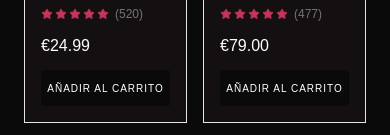
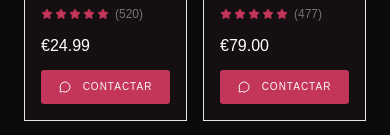
Before and after one commit to YanChang01/CatalogoVirtual, a React app in the folder frontend/: page /catalogo in a window 390 px wide. Shown: the part 597-732 px from the top of the page. Built offline with nearby package versions, Linux system fonts and the light colour scheme; the HTML template or start-up script is replaced by a standard one.

Commit message:
feat: add contact links - Add a phone number constant - Remove add to cart buttons

```diff
--- a/frontend/src/app/routes/product-detail.tsx
+++ b/frontend/src/app/routes/product-detail.tsx
@@ -1,6 +1,8 @@
 import { useState } from "react";
 import { useParams } from "react-router";
+import { MessageCircle } from "lucide-react";
 import { StarRating } from "@/components/ui/star-rating";
+import { WHATSAPP_NUMBER } from "@/config/constants";
 
 import { ALL_PRODUCTS } from "@/data/products";
 import ContentLayout from "@/components/layouts/content-layout";
@@ -112,6 +114,20 @@ export default function ProductDetail() {
               <p className="text-muted-foreground text-sm leading-relaxed">
                 {product.material}
               </p>
+
+              <div className="pt-6">
+                <a
+                  href={`https://wa.me/${WHATSAPP_NUMBER}?text=${encodeURIComponent(
+                    `Hola, me interesa el producto: ${product.name}`
+                  )}`}
+                  target="_blank"
+                  rel="noopener noreferrer"
+                  className="inline-flex items-center justify-center gap-2 whitespace-nowrap rounded-md text-sm font-medium ring-offset-background transition-all focus-visible:outline-none focus-visible:ring-2 focus-visible:ring-ring focus-visible:ring-offset-2 disabled:pointer-events-none disabled:opacity-50 h-9 px-4 py-2 bg-primary text-primary-foreground hover:bg-primary/80"
+                >
+                  <MessageCircle size={16} className="mr-2" />
+                  Contactar por WhatsApp
+                </a>
+              </div>
             </div>
           </div>
 
--- a/frontend/src/components/products/product-card.tsx
+++ b/frontend/src/components/products/product-card.tsx
@@ -1,8 +1,8 @@
-import { Heart } from "lucide-react";
+import { Heart, MessageCircle } from "lucide-react";
 import { Link } from "react-router";
 import { StarRating } from "@/components/ui/star-rating";
-import { Button } from "@/components/ui/button";
 import { routes } from "@/config/routes";
+import { WHATSAPP_NUMBER } from "@/config/constants";
 import type { Product } from "@/types/product";
 
 interface ProductCardProps {
@@ -10,7 +10,6 @@ interface ProductCardProps {
   view?: "grid" | "list";
   onToggleWishlist: (id: number) => void;
   isWishlisted: boolean;
-  onAddToCart?: (product: Product) => void;
 }
 
 export function ProductCard({
@@ -18,7 +17,6 @@ export function ProductCard({
   view = "grid",
   onToggleWishlist,
   isWishlisted,
-  onAddToCart,
 }: ProductCardProps) {
   if (view === "list") {
     return (
@@ -81,14 +79,17 @@ export function ProductCard({
                   stroke={isWishlisted ? "#c4355a" : "#f0ebe3"}
                 />
               </button>
-              <Button
-                variant="outline"
-                size="sm"
-                className="text-xs tracking-widest uppercase"
-                onClick={() => onAddToCart?.(product)}
+              <a
+                href={`https://wa.me/${WHATSAPP_NUMBER}?text=${encodeURIComponent(
+                  `Hola, me interesa el producto: ${product.name}`
+                )}`}
+                target="_blank"
+                rel="noopener noreferrer"
+                className="inline-flex items-center justify-center gap-2 whitespace-nowrap rounded-md text-sm font-medium ring-offset-background transition-all focus-visible:outline-none focus-visible:ring-2 focus-visible:ring-ring focus-visible:ring-offset-2 disabled:pointer-events-none disabled:opacity-50 h-9 px-4 py-2 bg-primary text-primary-foreground hover:bg-primary/80 text-xs tracking-widest uppercase"
               >
-                Añadir
-              </Button>
+                <MessageCircle size={13} className="mr-1" />
+                Contactar
+              </a>
             </div>
           </div>
         </div>
@@ -156,13 +157,17 @@ export function ProductCard({
               </span>
             )}
           </div>
-        <Button
-          variant="outline"
-          className="w-full text-[10px] tracking-widest uppercase py-2.5"
-          onClick={() => onAddToCart?.(product)}
+          <a
+            href={`https://wa.me/${WHATSAPP_NUMBER}?text=${encodeURIComponent(
+              `Hola, me interesa el producto: ${product.name}`
+            )}`}
+            target="_blank"
+            rel="noopener noreferrer"
+            className="inline-flex items-center justify-center gap-2 whitespace-nowrap rounded-md text-sm font-medium ring-offset-background transition-all focus-visible:outline-none focus-visible:ring-2 focus-visible:ring-ring focus-visible:ring-offset-2 disabled:pointer-events-none disabled:opacity-50 w-full text-[10px] tracking-widest uppercase py-2.5 bg-primary text-primary-foreground hover:bg-primary/80"
           >
-          Añadir al carrito
-        </Button>
+            <MessageCircle size={12} className="mr-1" />
+            Contactar
+          </a>
       </div>
     </div>
   );
--- /dev/null
+++ b/frontend/src/config/constants.ts
@@ -0,0 +1 @@
+export const WHATSAPP_NUMBER = "535XXXXXXXXX"
```
Lines whose indentation alone changed are shown as unchanged.
